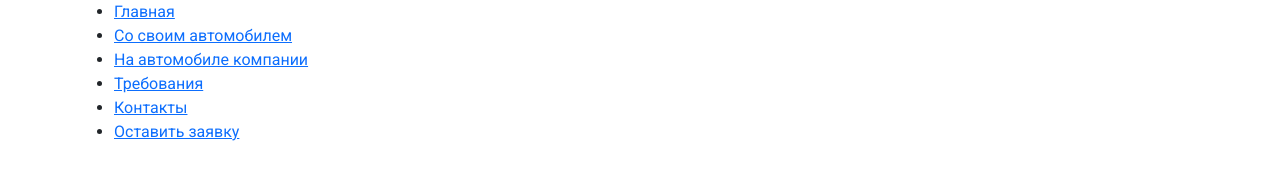
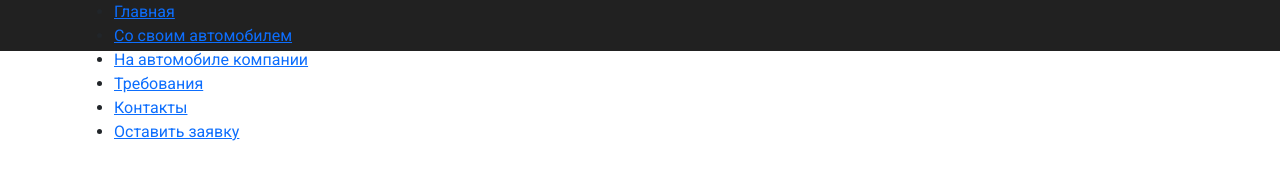
Before and after one commit to kasalava/3.project---uber, a plain HTML site: page index.html in a window 1280 px wide. Drawn offline with nearby package versions, Linux system fonts and the light colour scheme.

Commit message:
add header in css

```diff
--- a/css/style.css
+++ b/css/style.css
@@ -1,3 +1,8 @@
 * {
     font-family: 'Roboto', sans-serif;
 }
+
+header {
+    height: 51px;
+    background-color: #212121;
+}
```
